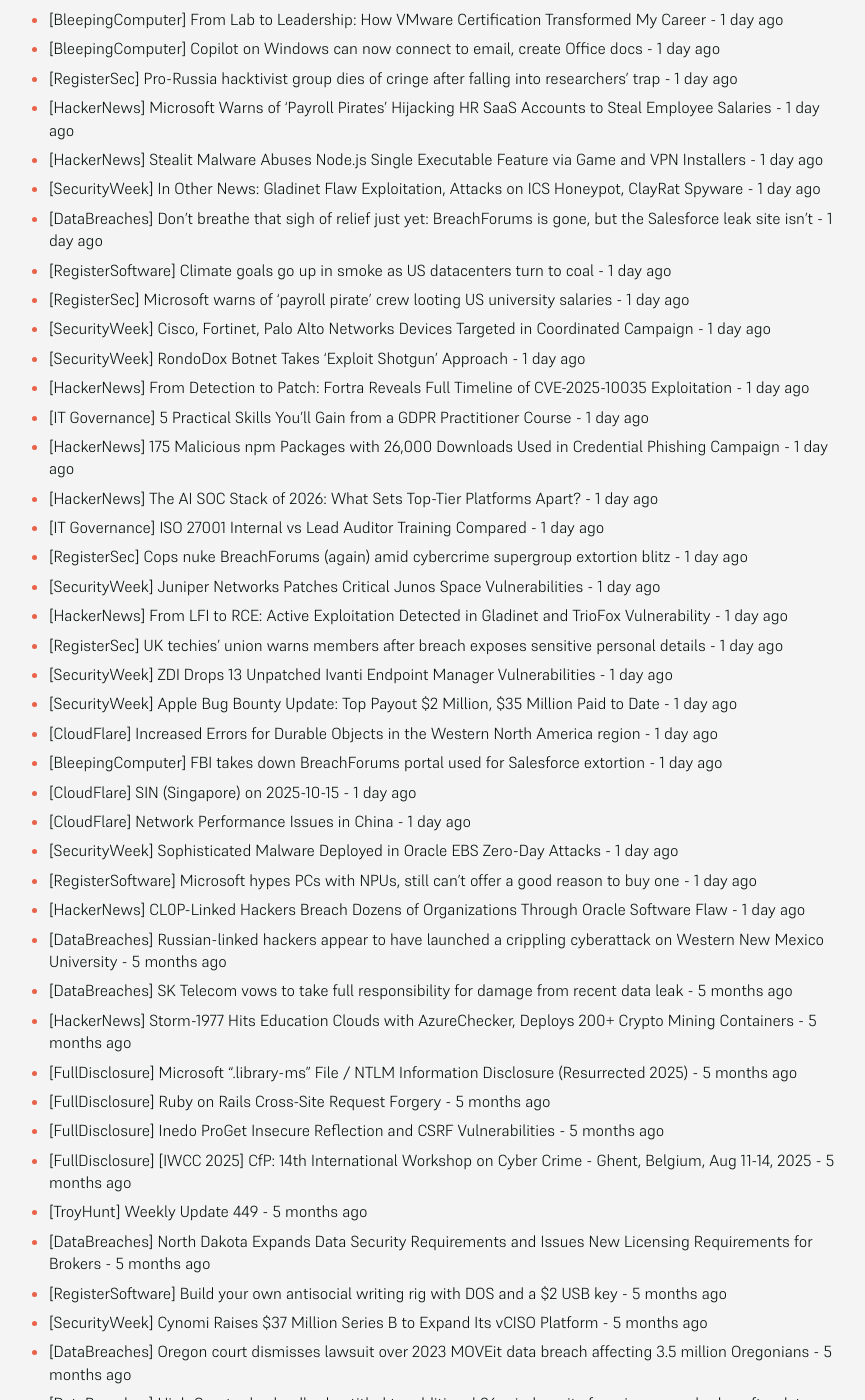
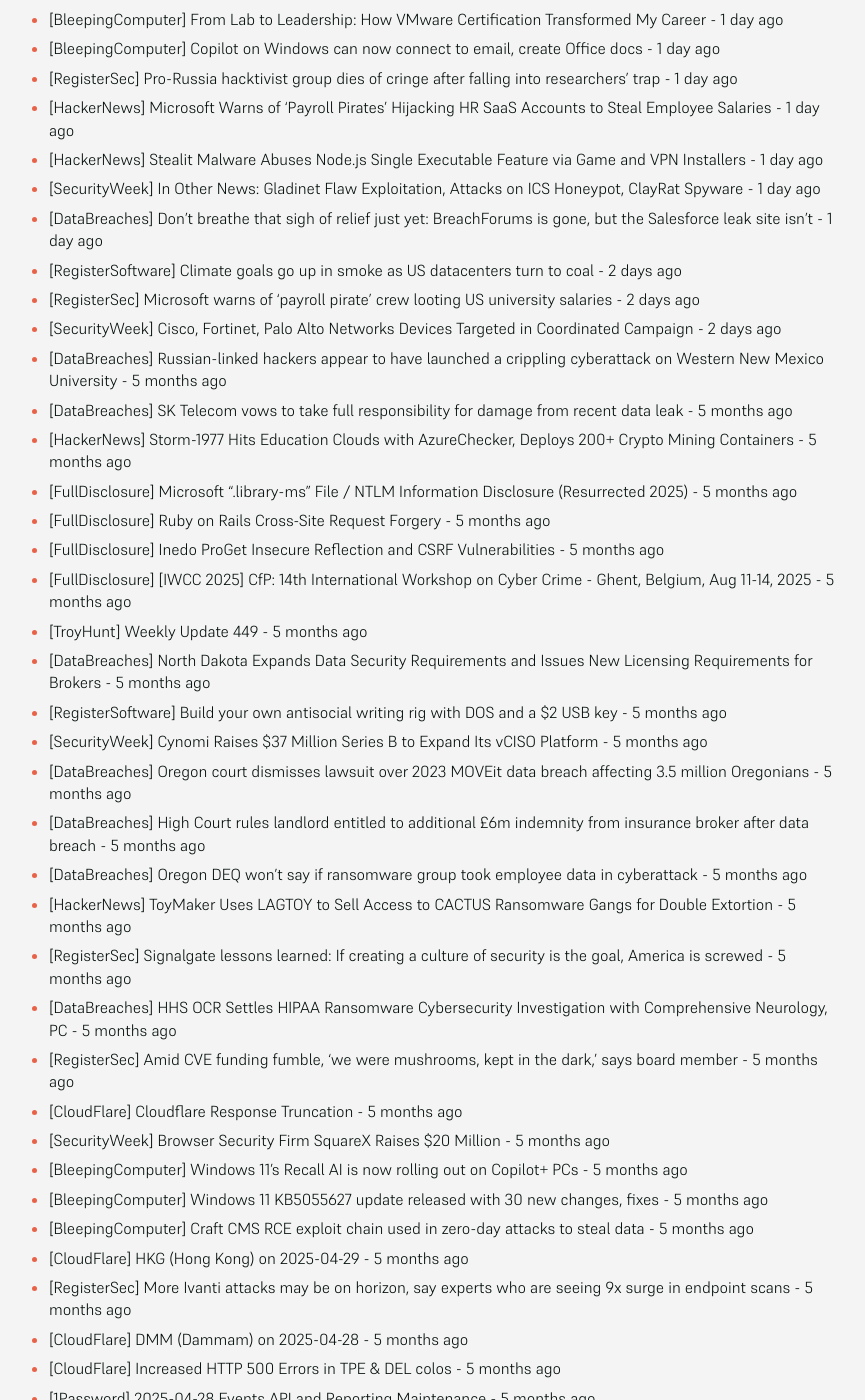
Before and after one commit to SecOpsNews/news, a Jekyll site: the page built from index.md, in a window 1280 px wide and 1400 px high, scrolled down 1355 px. Shown: the whole window, without its empty margins (215-1080 px from the left). Built offline with Jekyll 4.4.1, drawn with Linux system fonts in a browser that asks for light colours; some of the changed text lies outside the part shown.

Commit message:
New Feed

```diff
--- a/index.md
+++ b/index.md
@@ -50,28 +50,9 @@ description: Latest Updates
 - [HackerNews] Stealit Malware Abuses Node.js Single Executable Feature via Game and VPN Installers - 1 day ago
 - [SecurityWeek] In Other News: Gladinet Flaw Exploitation, Attacks on ICS Honeypot, ClayRat Spyware - 1 day ago
 - [DataBreaches] Don’t breathe that sigh of relief just yet: BreachForums is gone, but the Salesforce leak site isn’t - 1 day ago
-- [RegisterSoftware] Climate goals go up in smoke as US datacenters turn to coal - 1 day ago
-- [RegisterSec] Microsoft warns of 'payroll pirate' crew looting US university salaries - 1 day ago
-- [SecurityWeek] Cisco, Fortinet, Palo Alto Networks Devices Targeted in Coordinated Campaign - 1 day ago
-- [SecurityWeek] RondoDox Botnet Takes ‘Exploit Shotgun’ Approach - 1 day ago
-- [HackerNews] From Detection to Patch: Fortra Reveals Full Timeline of CVE-2025-10035 Exploitation - 1 day ago
-- [IT Governance] 5 Practical Skills You’ll Gain from a GDPR Practitioner Course - 1 day ago
-- [HackerNews] 175 Malicious npm Packages with 26,000 Downloads Used in Credential Phishing Campaign - 1 day ago
-- [HackerNews] The AI SOC Stack of 2026: What Sets Top-Tier Platforms Apart? - 1 day ago
-- [IT Governance] ISO 27001 Internal vs Lead Auditor Training Compared - 1 day ago
-- [RegisterSec] Cops nuke BreachForums (again) amid cybercrime supergroup extortion blitz - 1 day ago
-- [SecurityWeek] Juniper Networks Patches Critical Junos Space Vulnerabilities - 1 day ago
-- [HackerNews] From LFI to RCE: Active Exploitation Detected in Gladinet and TrioFox Vulnerability - 1 day ago
-- [RegisterSec] UK techies' union warns members after breach exposes sensitive personal details - 1 day ago
-- [SecurityWeek] ZDI Drops 13 Unpatched Ivanti Endpoint Manager Vulnerabilities - 1 day ago
-- [SecurityWeek] Apple Bug Bounty Update: Top Payout $2 Million, $35 Million Paid to Date - 1 day ago
-- [CloudFlare] Increased Errors for Durable Objects in the Western North America region - 1 day ago
-- [BleepingComputer] FBI takes down BreachForums portal used for Salesforce extortion - 1 day ago
-- [CloudFlare] SIN (Singapore) on 2025-10-15 - 1 day ago
-- [CloudFlare] Network Performance Issues in China - 1 day ago
-- [SecurityWeek] Sophisticated Malware Deployed in Oracle EBS Zero-Day Attacks - 1 day ago
-- [RegisterSoftware] Microsoft hypes PCs with NPUs, still can't offer a good reason to buy one - 1 day ago
-- [HackerNews] CL0P-Linked Hackers Breach Dozens of Organizations Through Oracle Software Flaw - 1 day ago
+- [RegisterSoftware] Climate goals go up in smoke as US datacenters turn to coal - 2 days ago
+- [RegisterSec] Microsoft warns of 'payroll pirate' crew looting US university salaries - 2 days ago
+- [SecurityWeek] Cisco, Fortinet, Palo Alto Networks Devices Targeted in Coordinated Campaign - 2 days ago
 - [DataBreaches] Russian-linked hackers appear to have launched a crippling cyberattack on Western New Mexico University - 5 months ago
 - [DataBreaches] SK Telecom vows to take full responsibility for damage from recent data leak - 5 months ago
 - [HackerNews] Storm-1977 Hits Education Clouds with AzureChecker, Deploys 200+ Crypto Mining Containers - 5 months ago
```
Also changed, not shown: other parts of index.md (+7 -7 lines).
